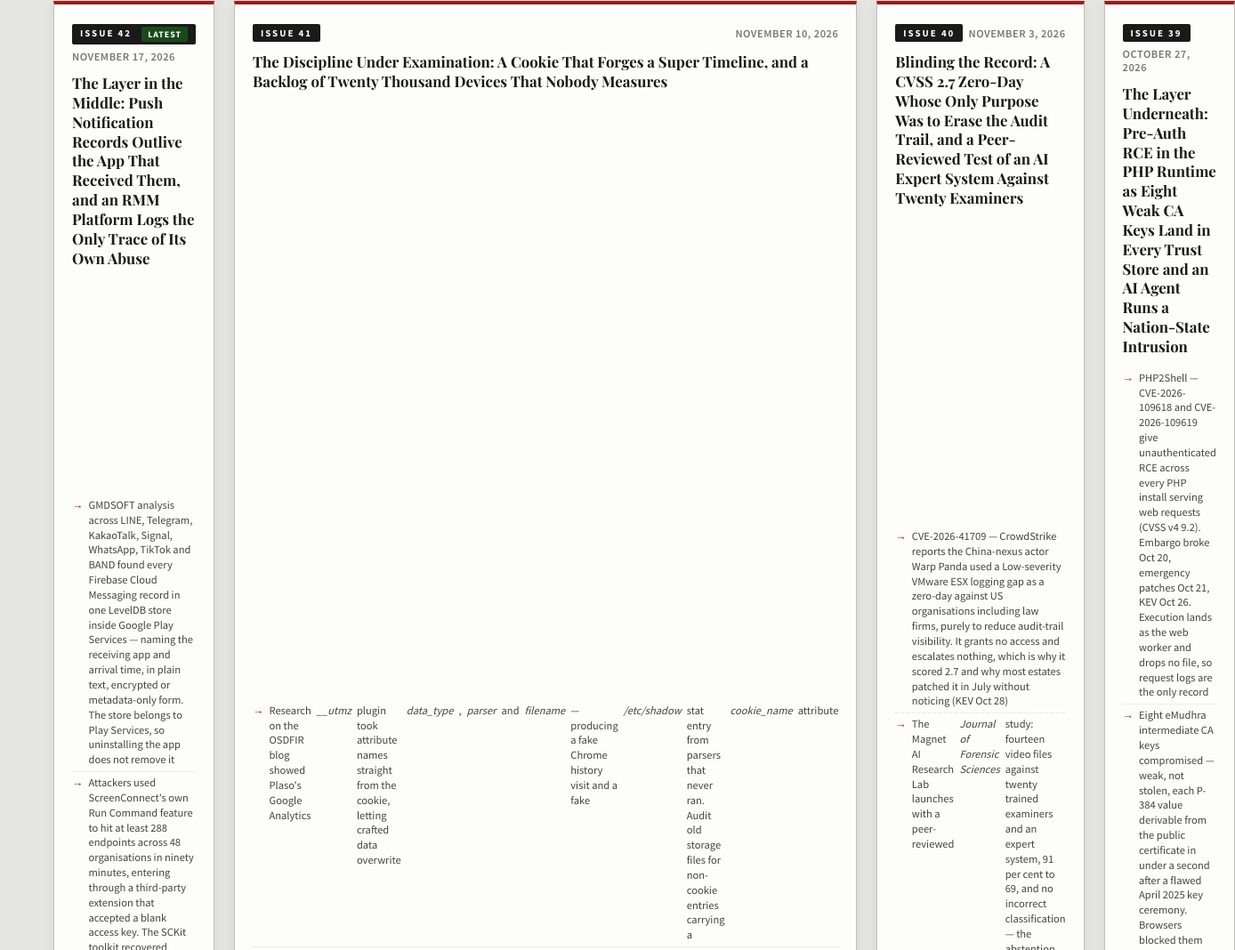
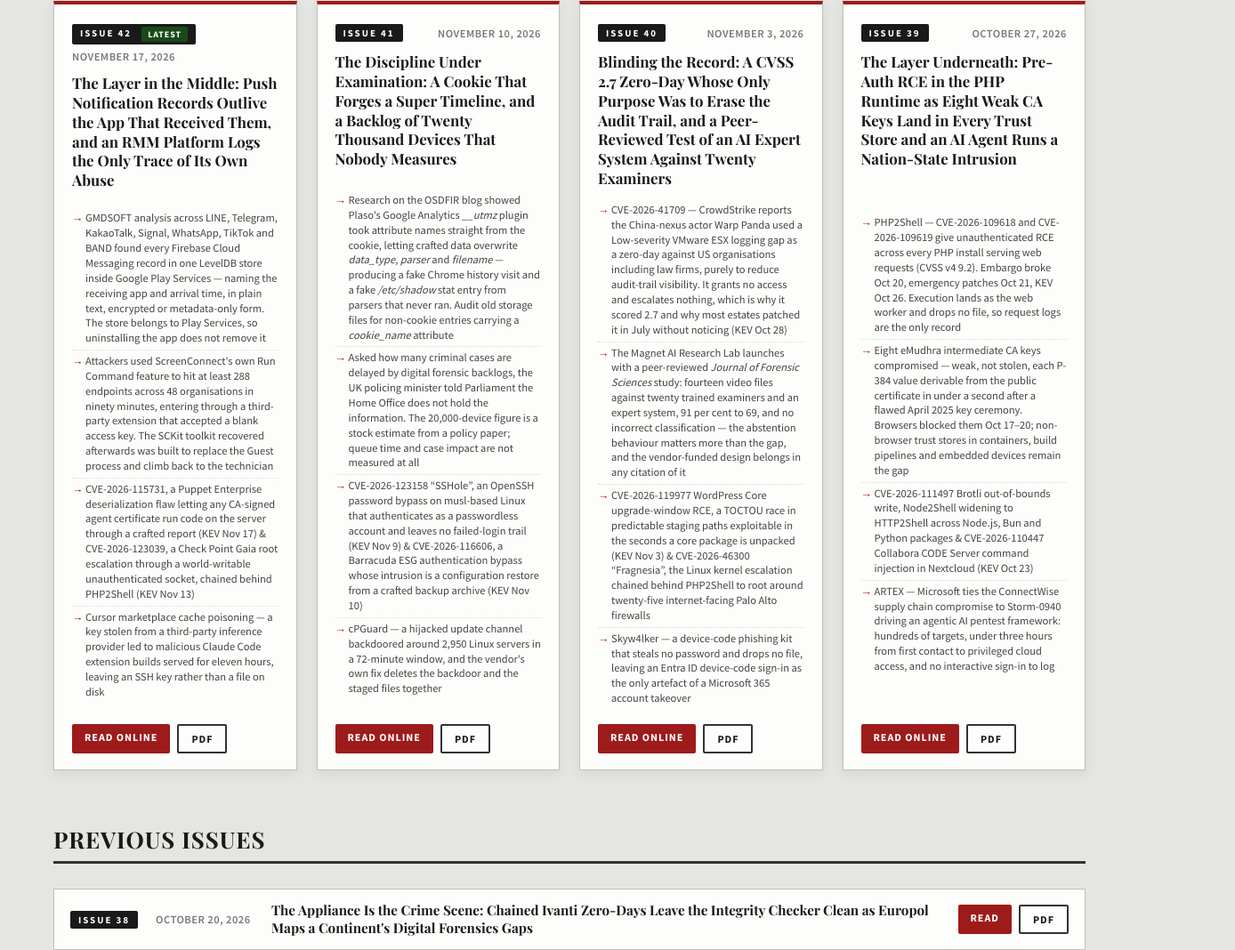
Before and after one commit to Prof-GP/TFW-Newsletters, a plain HTML site: page index.html in a window 1280 px wide. Shown: the part 630-1698 px from the top of the page at 89% size, 1388 px wide, since content can reach past the window. Drawn offline with nearby package versions, Linux system fonts and the light colour scheme.

Commit message:
Fix featured-grid blowout: story-list bullets used flex layout
Each element child of a flex container becomes its own flex item, so the
<em> tags inside .story-list bullets were laid out as separate boxes in a
row. Issue 41's card has six of them in one bullet, which inflated that
grid column's min-content width and destroyed the 4-across layout.

Replace the flex row with a hanging indent (padding-left + negative
text-indent) and put the arrow in ::before, so inline markup inside a
bullet behaves as normal text.

Co-Authored-By: Claude Opus 5 <noreply@anthropic.com>
Claude-Session: https://claude.ai/code/session_01Tbx9EBwR1TxjhEdfXsH6Dz

```diff
--- a/index.html
+++ b/index.html
@@ -187,20 +187,18 @@
             font-family: 'Source Sans Pro', sans-serif;
             font-size: 0.78rem;
             color: #444;
-            padding: 4px 0;
+            padding: 4px 0 4px 15px;
+            text-indent: -15px;
             border-bottom: 1px dotted #ddd;
             line-height: 1.35;
-            display: flex;
-            gap: 6px;
         }
 
         .feature-card .story-list li:last-child { border-bottom: none; }
 
         .feature-card .story-list li::before {
-            content: "→";
+            content: "→ ";
             color: var(--accent-red);
             font-weight: 700;
-            flex-shrink: 0;
         }
 
         /* ── BUTTONS ── */
```
